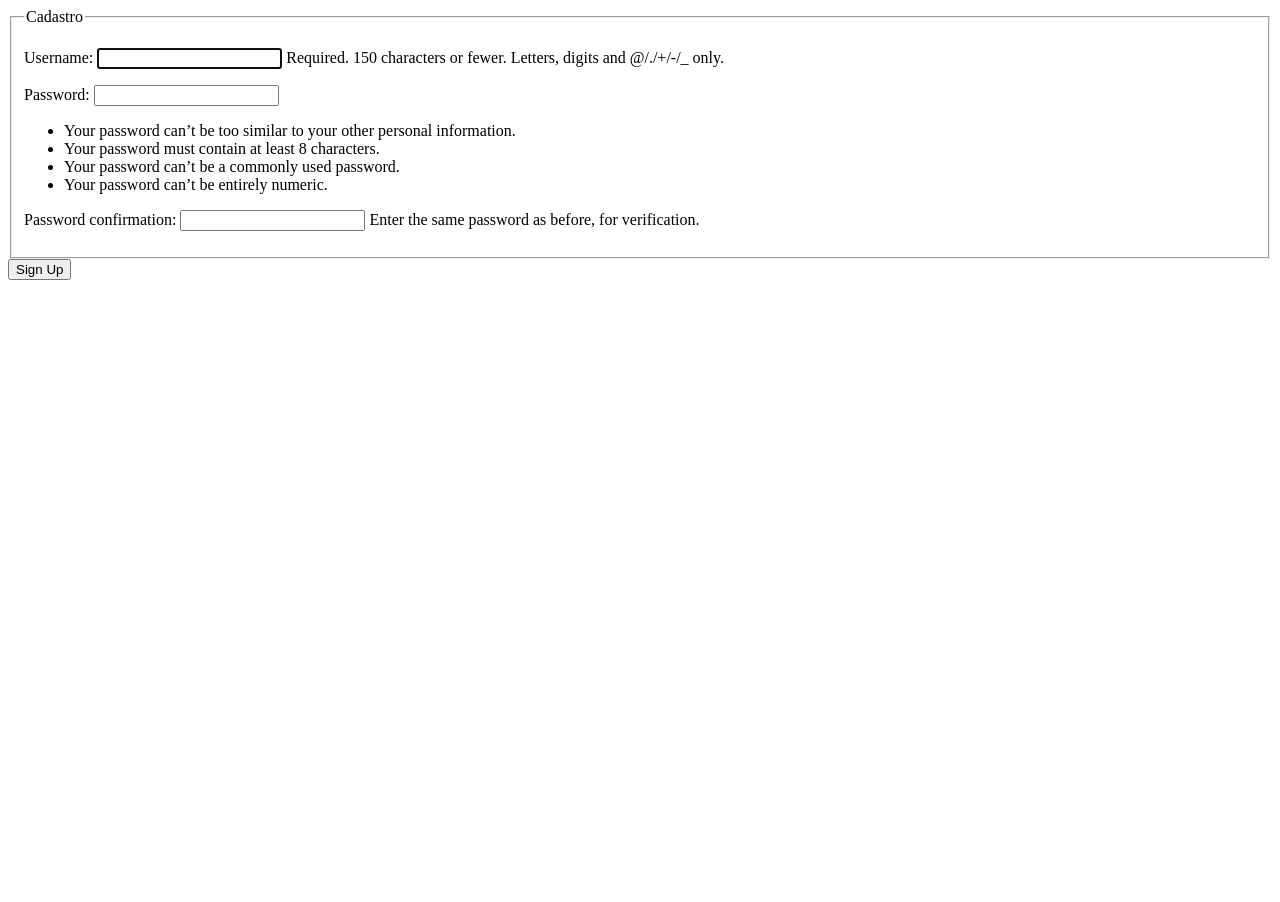
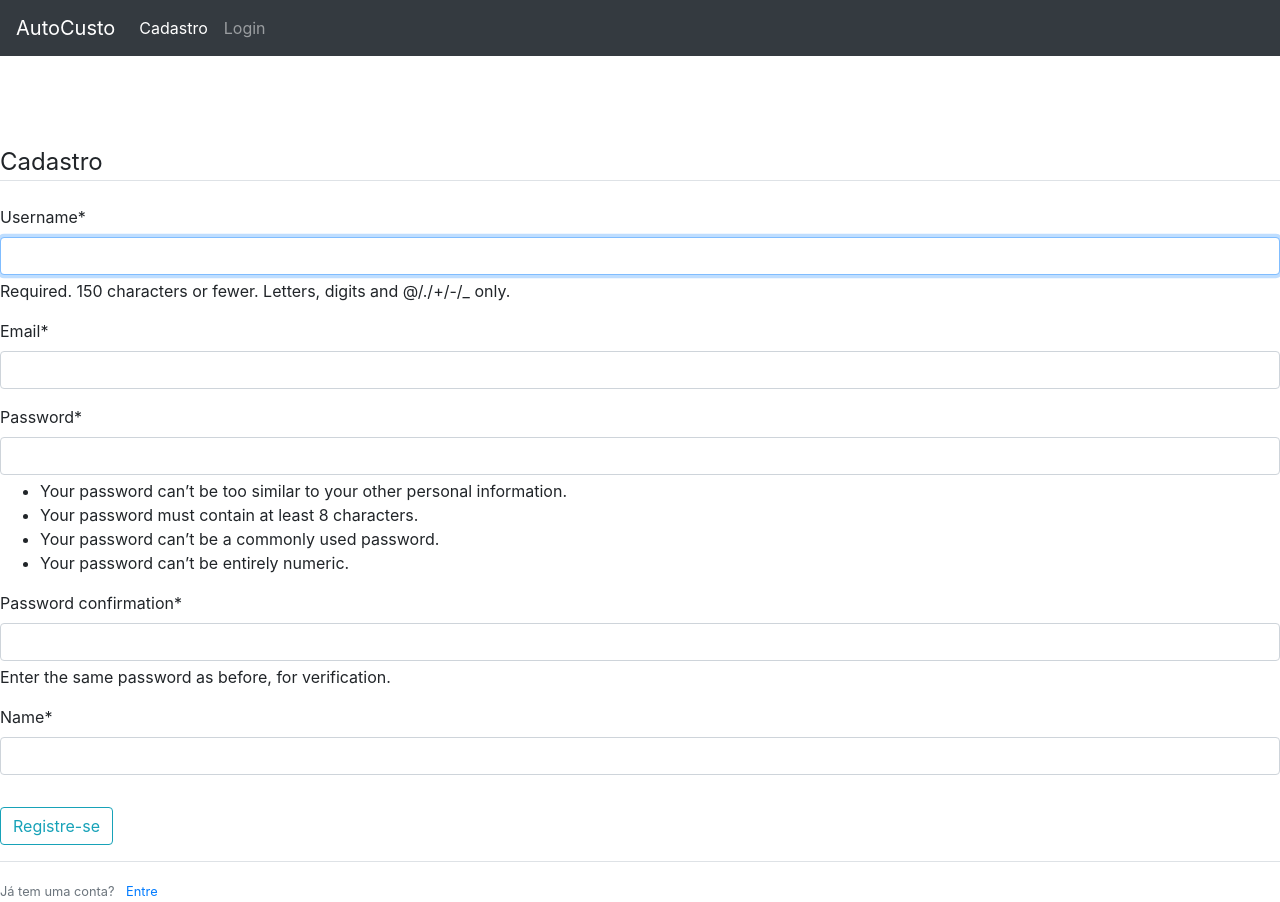
Before and after one commit to lcsavb/ac2, a Django app: page /users/signup/ in a window 1280 px wide. Before the commit the page ends 280 px from the top, so only its background shows below. Run offline with Django 4.2, Linux system fonts and the light colour scheme; some libraries are stand-ins or nearby versions.

Commit message:
Proto registration form

```diff
--- a/ac2/settings.py
+++ b/ac2/settings.py
@@ -39,6 +39,8 @@ INSTALLED_APPS = [
     'django.contrib.staticfiles',
     'web.apps.WebConfig',
     'users.apps.UsersConfig',
+    'crispy_forms',
+    'crispy_bootstrap5',
 ]
 
 MIDDLEWARE = [
@@ -119,6 +121,8 @@ USE_TZ = True
 
 STATIC_URL = 'static/'
 
+CRISPY_TEMPLATE_PACK = 'bootstrap5'
+
 # Default primary key field type
 # https://docs.djangoproject.com/en/4.2/ref/settings/#default-auto-field
 
--- a/ac2/urls.py
+++ b/ac2/urls.py
@@ -1,19 +1,3 @@
-"""
-URL configuration for ac2 project.
-
-The `urlpatterns` list routes URLs to views. For more information please see:
-    https://docs.djangoproject.com/en/4.2/topics/http/urls/
-Examples:
-Function views
-    1. Add an import:  from my_app import views
-    2. Add a URL to urlpatterns:  path('', views.home, name='home')
-Class-based views
-    1. Add an import:  from other_app.views import Home
-    2. Add a URL to urlpatterns:  path('', Home.as_view(), name='home')
-Including another URLconf
-    1. Import the include() function: from django.urls import include, path
-    2. Add a URL to urlpatterns:  path('blog/', include('blog.urls'))
-"""
 from django.contrib import admin
 from django.urls import path, include
 from users import views as user_views
--- /dev/null
+++ b/users/forms.py
@@ -0,0 +1,12 @@
+
+from django import forms
+from django.contrib.auth.models import User
+from django.contrib.auth.forms import UserCreationForm
+
+class UserRegisterForm(UserCreationForm):
+    name = forms.CharField(max_length=100)
+    email = forms.EmailField()
+
+    class Meta:
+        model = User
+        fields = ['username', 'email', 'password1', 'password2']
--- a/users/templates/users/sign_up.html
+++ b/users/templates/users/sign_up.html
@@ -1,14 +1,21 @@
-
-
+{% extends 'web/base.html' %}
+{% load crispy_forms_tags %}
 {% block content %}
+<br><br><br>
 	<div class="content-section">
 		<form method="POST">
 			{% csrf_token %}
 			<fieldset class="form-group">
 				<legend class="border-bottom mb-4">Cadastro</legend>
-				{{ form.as_p }}
+				{{ form|crispy }}
 			</fieldset>
 			<div class="form-group">
-				<button class="btn btn-outline-info" type="submit">Sign Up</button>
+				<button class="btn btn-outline-info" type="submit">Registre-se</button>
 			</div>
+		</form>
+		<div class ="border-top pt-3">
+			<small class="text-muted">
+				Já tem uma conta? <a class="ml-2" href="">Entre</a>
+			</small>
+		</div>
 {% endblock content %}
--- a/users/views.py
+++ b/users/views.py
@@ -1,6 +1,16 @@
 from django.shortcuts import render
-from django.contrib.auth.forms import UserCreationForm
+from django.shortcuts import redirect
+from django.contrib import messages
+from .forms import UserRegisterForm
 
 def sign_up(request):
-    form = UserCreationForm()
+    if request.method == 'POST':
+        form = UserRegisterForm(request.POST)
+        if form.is_valid():
+            form.save()
+            username = form.cleaned_data["username"]
+            messages.success(request, f'Conta criada: {username}!')
+            return redirect('web-home')
+    else:
+        form = UserRegisterForm()
     return render(request, 'users/sign_up.html', {'form': form})
--- a/web/templates/web/base.html
+++ b/web/templates/web/base.html
@@ -85,7 +85,7 @@
     {% endif %}
   </div>
 </nav>
-
+<br><br><br>
   {% if messages %}
   {% for message in messages %}
     <div class="alert alert-{{ message.tags }}">
```
